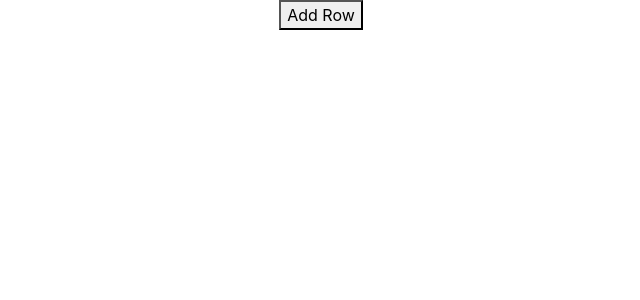
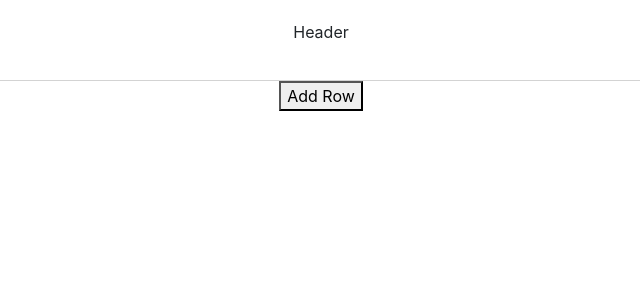
Before and after one commit to anette87/pre_gram, a React (Create React App) app: page / in a window 1280 px wide. Shown: the top 300 px of the page, without its empty margins (319-959 px from the left). Built offline with nearby package versions, Linux system fonts and the light colour scheme.

Commit message:
Header Container

```diff
--- a/src/App.js
+++ b/src/App.js
@@ -1,6 +1,7 @@
 import React, {useState} from 'react';
 import './App.css';
 import Gallery from './containers/Gallery'
+import Header from './containers/Header'
 
 function App() {
 
@@ -18,6 +19,7 @@ function App() {
 
   return (
     <div className="App">
+      <Header />
       {galleries}
       <button onClick={onAddGallery}> Add Row </button>
     </div>
--- /dev/null
+++ b/src/containers/Header.js
@@ -0,0 +1,17 @@
+import React from 'react';
+
+
+class Header extends React.Component {
+    render(){
+        return(
+            <div className= "app_header">
+                <p>Header</p>
+            </div>
+
+        )
+
+    }
+
+}
+
+export default Header;
```
